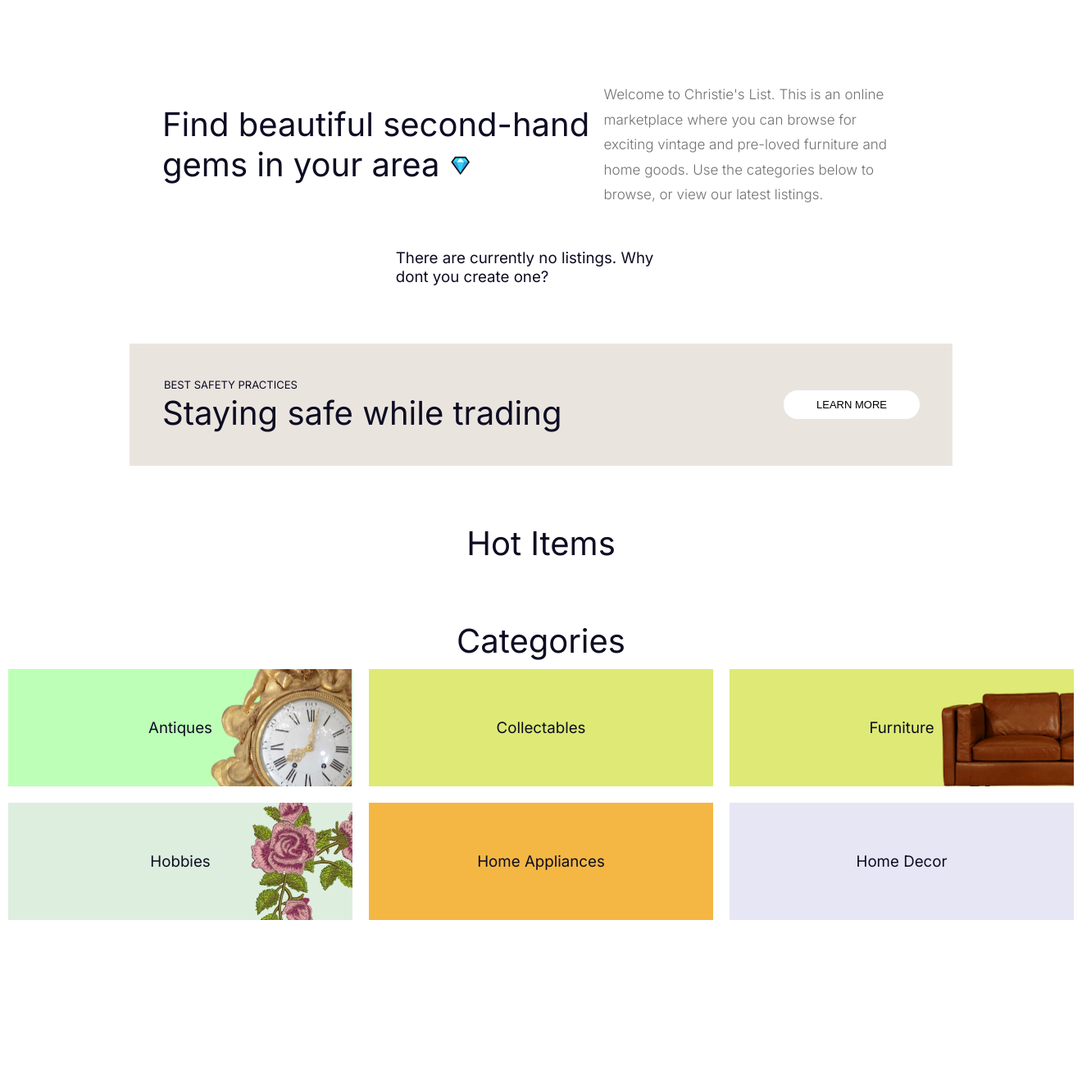
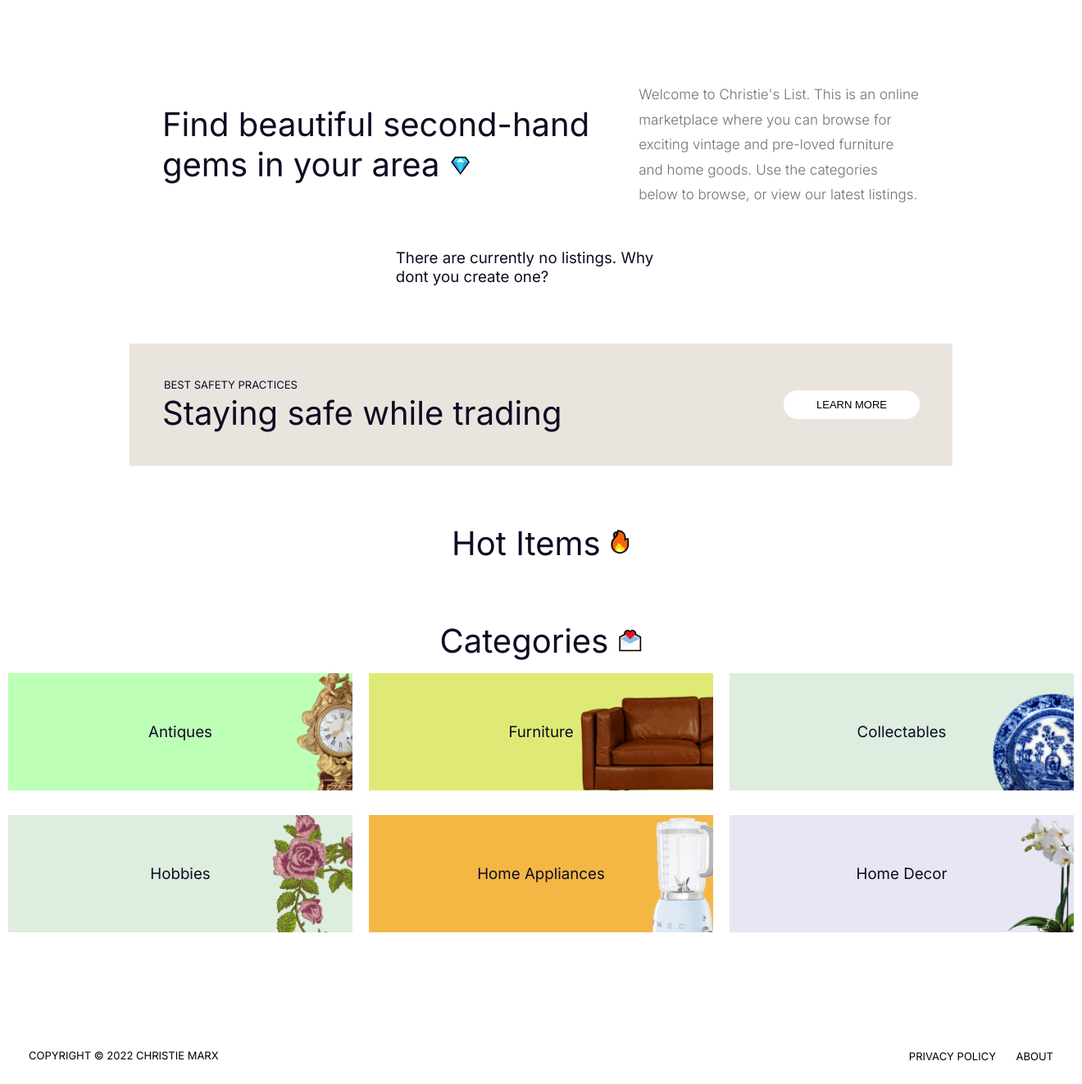
Before and after one commit to christieeveleigh0/ChristiesList, a PHP site: page /src/index.php in a window 1320 px wide. Shown: the part 70-1392 px from the top of the page at 82% size. Before the commit the page ends 1192 px from the top, so only its background shows below. Run offline with PHP 8.4, Linux system fonts and the light colour scheme; data that the repository does not hold is empty.

Commit message:
Adding Login Page
- Login page
- Styling Home page
- Adding the rest of the Home page images

```diff
--- a/src/css/styles.css
+++ b/src/css/styles.css
@@ -1,13 +1,13 @@
 
 /* --- Housekeeping --- */
-body, h1, h3, p {margin: 0;}
+body, h1, h3, p, h4 {margin: 0;}
 a {text-decoration: none; color: inherit;}
 body {font-family: 'Inter', sans-serif;}
 p {line-height: 1.8em; font-size: 17px; font-weight: 300; color: #727272;}
 h1 {font-size: 40px;}
-h1, h2, h3 {font-weight: 500; color: #0d0c22;}
-h2 {text-transform: uppercase; font-size: 13px;}
-h2 {margin: 2px;}
+h1, h2, h3, h4 {font-weight: 500; color: #0d0c22;}
+h2 {text-transform: uppercase; font-size: 13px; margin: 2px;}
+h4 {font-size: 25px;}
 
 button {
     border-radius: 17px;
@@ -18,15 +18,15 @@ button {
     background-color: white;
 }
 
-/* --- Main Menu --- */
-nav {
+/* --- Main Menus --- */
+nav, footer {
     display: flex;
     align-items: center;
     justify-content: space-between;
     padding: 25px;
 }
 
-nav a {
+nav a, footer a {
     text-transform: uppercase;
     font-size: 13px;
     margin: 0 10px;
@@ -47,9 +47,12 @@ nav a {
     padding: 100px 0 50px 0;
 }
 
+.heading h1 {
+    margin-right: 30px;
+}
+
 .heading-description {
-    padding-right: 30px;
-    width: 65%;
+    width: 60%;
 }
 
 .categories a {
@@ -133,19 +136,23 @@ nav a {
     text-align: center;
 }
 
-.category-1 {background: #bdffb7 url("../image/antiques.png") no-repeat center 33%; background-position-x: 94%;}
-.category-2 {background-color: #deea75;}
-.category-3 {background: #deea75 url("../image/couch.png") no-repeat center 31%; background-position-x: 104%; background-size: 43%;}
-.category-4 {background: #ddeede url("../image/hobbies.png") no-repeat center 31%; background-position-x: 104%; background-size: 53%;}
-.category-5 {background-color: #f4b744;}
-.category-6 {background-color: #e7e6f4;}
+.category-1 {background: #bdffb7 url("../image/antiques.png") no-repeat center 33%;}
+.category-2 {background: #ddede0 url("../image/collectibles.png") no-repeat center 31%;}
+.category-3 {background: #deea75 url("../image/couch.png") no-repeat center 31%;}
+.category-4 {background: #ddeede url("../image/hobbies.png") no-repeat center 31%;}
+.category-5 {background: #f4b744 url("../image/appliances.png") no-repeat center 31%;}
+.category-6 {background: #e7e6f4 url("../image/decor.png") no-repeat center 31%;}
 
+.category-1, .category-2, .category-3, .category-4, .category-5, .category-6  {
+    background-position-x: 104%;
+    background-size: 43%;
+}
 
 /* ---  view-listing.php --- */
-form {
+/* form {
     display: flex;
     flex-direction: column;
-}
+} */
 
 input, select {
     width: 100%;
@@ -167,3 +174,10 @@ input, select {
     margin-top: 100px;
     width: 60%;
 }
+
+/* ---  login.php --- */
+.register {text-decoration: underline;}
+.form-container {width: 50%;}
+#password {margin-top: -25px;}
+
+.fa-eye, .fa-eye-slash { width: fit-content; z-index: 50; float: right; position: relative; margin-top: 25px; margin-right: 13px; color: #949494; }
--- /dev/null
+++ b/src/footer.php
@@ -0,0 +1,9 @@
+<?php
+
+echo '<footer>
+        <a>Copyright © 2022 Christie Marx</a>
+        <div>
+            <a>Privacy Policy</a>
+            <a href="about.php">About</a>
+        </div>
+     </footer>';
--- a/src/index.php
+++ b/src/index.php
@@ -39,7 +39,7 @@
                     </div>
                     <button>Learn More</button>
             </div>
-            <h1>Hot Items</h1>
+            <h1>Hot Items <img src="image/hot.png" width="25px"></h1>
             <div class="hot-items">
 
                     <?php
@@ -55,20 +55,21 @@
                         // }
                     ?>
             </div>
-            <h1>Categories</h1>
+            <h1>Categories <img src="image/categories.png" width="30px"></h1>
             <div class="category">
                 <div class="categories">
-                    <div class="category-1"><h3>Antiques</h3></div>
-                    <div class="category-2"><h3>Collectables</h3></div>
-                    <div class="category-3"><h3>Furniture</h3></div>
+                    <a href="category.php?type=antiques"><div class="category-1"><h3>Antiques</h3></div></a>
+                    <a href="category.php?type=furniture"><div class="category-3"><h3>Furniture</h3></div></a>
+                    <a href="category.php?type=collectables"><div class="category-2"><h3>Collectables</h3></div></a>
+
                 </div>
                 <div class="categories">
-                   <div class="category-4"><h3>Hobbies</h3></div>
-                   <div class="category-5"><h3>Home Appliances</h3></div>
-                   <div class="category-6"><h3>Home Decor</h3></div>
+                    <a href="category.php?type=hobbies"><div class="category-4"><h3>Hobbies</h3></div></a>
+                    <a href="category.php?type=appliances"><div class="category-5"><h3>Home Appliances</h3></div></a>
+                    <a href="category.php?type=decor"><div class="category-6"><h3>Home Decor</h3></div></a>
                 </div>
             </div>
         </div>
     </body>
-
+    <?php include 'footer.php';?>
 </html>
```
Also changed, not shown: src/js/functions.js (added, +17 -0 lines), src/image/appliances.png (added), src/image/categories.png (added), src/image/collectibles.png (added), src/image/decor.png (added), src/image/hot.png (added).
